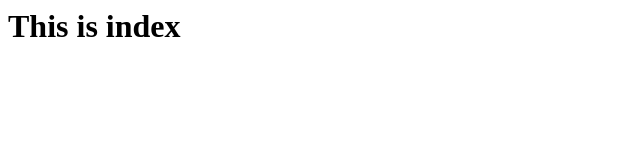
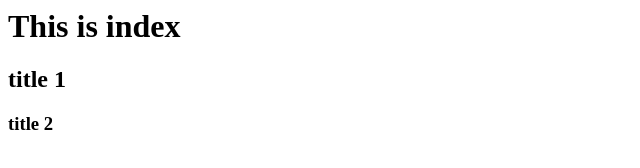
Before and after one commit to shannenHere/LearningGitWebsite, a plain HTML site: page index.html in a window 1280 px wide. Shown: the whole page, without its empty margins (0-640 px from the left). Drawn offline with Linux system fonts and the light colour scheme.

Commit message:
Update index.html

```diff
--- a/index.html
+++ b/index.html
@@ -2,5 +2,7 @@
 <head></head>
 <body>
 <h1> This is index</h1>
+<h2> title 1</h2>
+<h3> title 2</h3>
 </body>
 </html>
```
